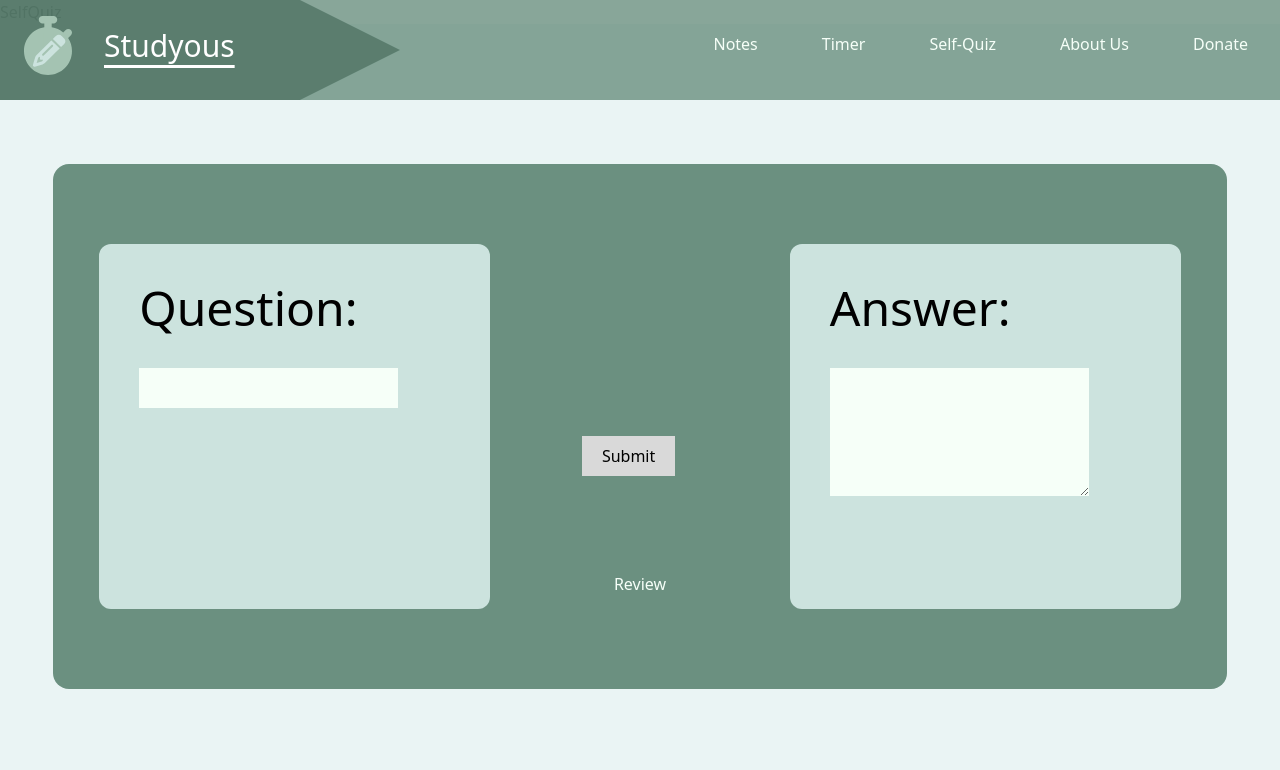
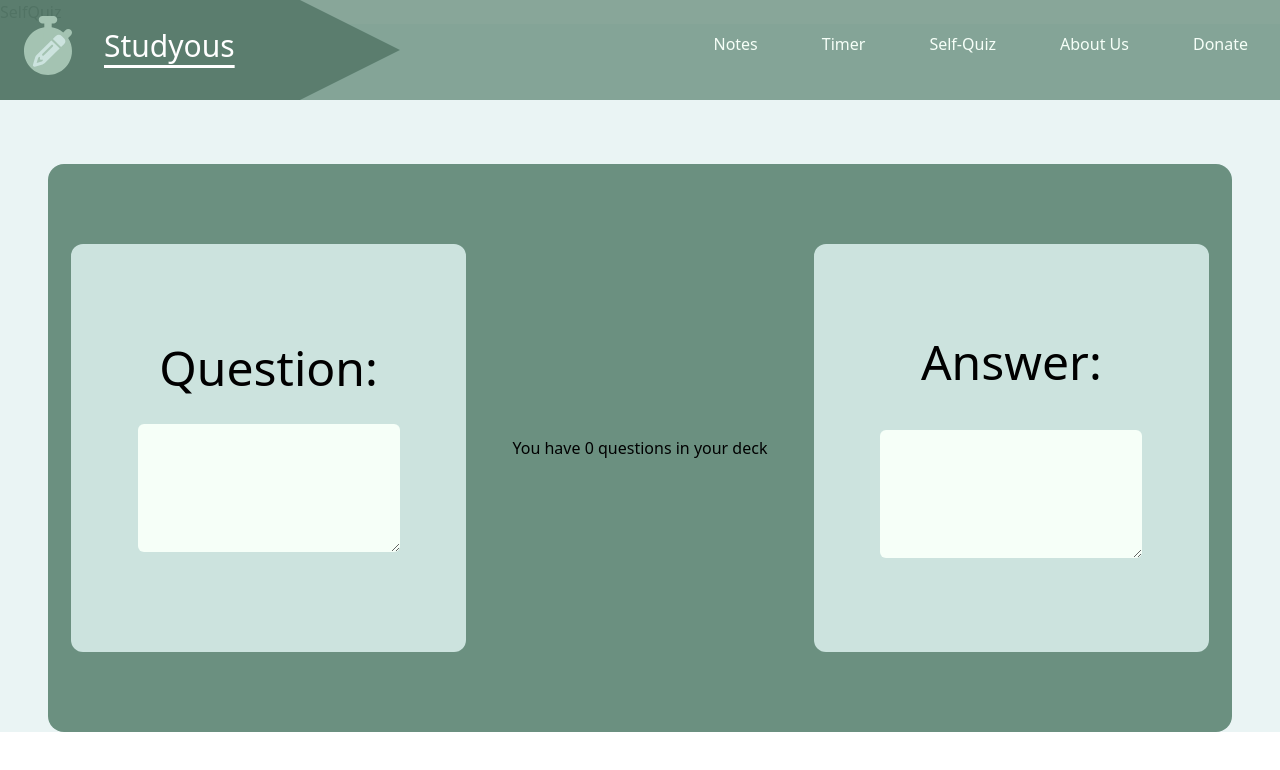
Before and after one commit to Jantomz/proper-studyous-site, a Next.js app: page /selfQuiz in a window 1280 px wide. Shown: the top 770 px of the page. Built offline with nearby package versions, Linux system fonts and the light colour scheme.

Commit message:
Completed self quiz

```diff
--- a/src/components/molQ/Quiz.tsx
+++ b/src/components/molQ/Quiz.tsx
@@ -1,13 +1,15 @@
 import React, { useState } from "react";
-import NavbarBtn from "../atoms/navbarBtn";
 
-let questions = ["u"];
-let answers = ["u"];
+let questions = [""];
+let answers = [""];
+let index = 0;
 
 export default function Quiz() {
   // REACT WILL IMPORT THE THINGS OUTSIDE OF THE FUNCTION
   const [question, setQuestion] = useState("");
   const [answer, setAnswer] = useState("");
+  const [review, setReview] = useState(false);
+  const [qMode, setQMode] = useState(true);
 
   const handleQ = (event: any) => {
     setQuestion(event.target.value);
@@ -22,73 +24,155 @@ export default function Quiz() {
     questions.push(question);
     console.log(questions);
     console.log(answers);
+    setAnswer("");
+    setQuestion("");
+  }
+
+  function handleClear() {
+    location.reload();
   }
 
   function handleReview() {
+    setReview(!review);
+    questions.shift();
+    answers.shift();
+    shuffle(answers, questions);
     console.log(questions);
     console.log(answers);
   }
 
+  function handleTurn() {
+    setQMode(false);
+  }
+
+  function handleNext() {
+    if (index < answers.length - 1) {
+      index++;
+      setQMode(true);
+    } else {
+      alert("There are no more questions.");
+      location.reload();
+    }
+  }
+
+  function shuffle(obj1: any, obj2: any) {
+    let index = obj1.length;
+    let rnd, tmp1, tmp2;
+
+    while (index) {
+      rnd = Math.floor(Math.random() * index);
+      index -= 1;
+      tmp1 = obj1[index];
+      tmp2 = obj2[index];
+      obj1[index] = obj1[rnd];
+      obj2[index] = obj2[rnd];
+      obj1[rnd] = tmp1;
+      obj2[rnd] = tmp2;
+    }
+  }
+
   return (
-    <div className="h-screen w-full bg-mintWhite pt-3">
-      <div className="mx-auto mt-32 flex h-2/3 w-11/12 rounded-2xl bg-darkGreen pb-20 pt-20">
-        <div className="mx-auto h-full w-1/3 rounded-xl bg-minty p-10">
+    <div>
+      {!review ? (
+        <div className="w-full bg-mintWhite pt-3">
+          <div className="m-12 mt-32 flex rounded-2xl bg-darkGreen pb-20 pt-20 ">
+            <div className="mx-auto flex w-1/3 flex-col items-center justify-center rounded-xl bg-minty p-10">
               <label htmlFor="question" className="text-4xl lg:text-5xl">
                 Question:
               </label>
-          <br></br>
-          <br></br>
-          <input
-            type="text"
+              <textarea
                 id="question"
                 name="question"
                 value={question}
                 onChange={handleQ}
-            className="mt-3 h-10 w-5/6 bg-basWhite"
-          ></input>
+                className="mt-8 h-32 w-5/6 rounded-md bg-basWhite p-2"
+              ></textarea>
             </div>
+            <div className="mx-auto flex h-full flex-col items-center justify-center py-48">
+              <div>You have {answers.length - 1} questions in your deck</div>
 
-        <div className="mx-auto h-full py-48 align-middle">
+              {question.length > 0 && answer.length > 0 ? (
+                <div>
                   <button
-            className="mb-10 bg-veryLight px-5 py-2"
+                    className="m-10 rounded-md bg-veryLight p-4 hover:bg-greenish"
                     onClick={handleSubmit}
                     id="submitButton"
                   >
-            Submit
+                    Submit Card
                   </button>
-          <br></br>
-          <br></br>
-          <NavbarBtn name="Review" goto="../../beQuizzed">
+                </div>
+              ) : null}
+              {answers.length > 1 ? (
+                <div>
+                  <button
+                    onClick={handleReview}
+                    className="m-10 rounded-md bg-veryLight p-4 hover:bg-greenish"
+                  >
                     Review
-          </NavbarBtn>
+                  </button>
+                  <button
+                    onClick={handleClear}
+                    className="m-10 rounded-md bg-veryLight p-4 hover:bg-greenish"
+                  >
+                    Clear Questions and Answers
+                  </button>
+                </div>
+              ) : null}
             </div>
 
-        <div className="mx-auto h-full w-1/3 rounded-xl bg-minty p-10">
-          <label htmlFor="question" className="text-4xl lg:text-5xl">
+            <div className="mx-auto flex w-1/3 flex-col items-center justify-center rounded-xl bg-minty p-10">
+              <label htmlFor="answer" className="pb-3 text-4xl lg:text-5xl">
                 Answer:
               </label>
-          <br></br>
-          <br></br>
               <textarea
-            id="notes"
-            name="notes"
+                id="answer"
+                name="answer"
                 value={answer}
                 onChange={handleA}
-            className="mt-3 h-32 w-5/6 bg-basWhite"
+                className="mt-8 h-32 w-5/6 rounded-md bg-basWhite p-2"
               ></textarea>
             </div>
           </div>
           <p id="questionUpload"></p>
           <p id="answerUpload"></p>
         </div>
+      ) : (
+        <div className="m-auto mt-32 w-3/4 bg-greenish">
+          {qMode ? (
+            <div>
+              <div className="p-8 text-center text-5xl">Question</div>
+              <div className="rounded-md bg-midDarkGreen p-8 text-center text-4xl text-veryLight">
+                {questions[index]?.endsWith("?")
+                  ? questions[index]
+                  : `${questions[index]}?`}
+              </div>
+              <div className="flex justify-center">
+                <button
+                  onClick={handleTurn}
+                  className=" m-8 bg-darkGreen p-8 text-veryLight hover:bg-darkGreenTrans"
+                >
+                  Reveal Answer
+                </button>
+              </div>
+            </div>
+          ) : (
+            <div>
+              <div className="p-8 text-center text-5xl ">Answer</div>
+              <div className="rounded-md bg-midDarkGreen p-8 text-center text-4xl text-veryLight">
+                {answers[index]}
+              </div>
+              <div className="flex justify-center">
+                <button
+                  onClick={handleNext}
+                  className=" m-8 bg-darkGreen p-8 text-veryLight hover:bg-darkGreenTrans"
+                >
+                  Next Question
+                </button>
+              </div>
+            </div>
+          )}
+        </div>
+      )}
+    </div>
   );
 }
-
-let qArray = questions;
-let aArray = answers;
-
-console.log(questions);
-console.log(answers);
-
-export { qArray };
-export { aArray };
--- a/src/components/molQ/beQuiz.tsx
+++ /dev/null
@@ -1,20 +0,0 @@
-import { qArray, aArray } from "./Quiz";
-
-export default function BeQuizzed() {
-  let questions = qArray;
-  let answers = aArray;
-  console.log(questions);
-  console.log(answers);
-
-  let value = Math.floor(Math.random() * questions.length);
-  let toAsk = questions[value];
-
-  return (
-    <div className="h-screen w-full bg-mintWhite pt-3">
-      <div className="mx-auto mt-32 flex h-2/3 w-11/12 rounded-2xl bg-darkGreen pb-20 pt-20">
-        <div className="mx-auto h-full w-2/3 rounded-xl bg-minty p-10"></div>
-        <h1>{toAsk}</h1>
-      </div>
-    </div>
-  );
-}
--- a/src/pages/beQuizzed.tsx
+++ /dev/null
@@ -1,12 +0,0 @@
-import Navbar from "../components/molecules/navbar";
-import BeQuizzed from "../components/molQ/beQuiz";
-
-export default function QuizRunner() {
-  return (
-    <main>
-      <Navbar></Navbar>
-      SelfQuiz
-      <BeQuizzed></BeQuizzed>
-    </main>
-  );
-}
```
Lines whose indentation alone changed are shown as unchanged.
